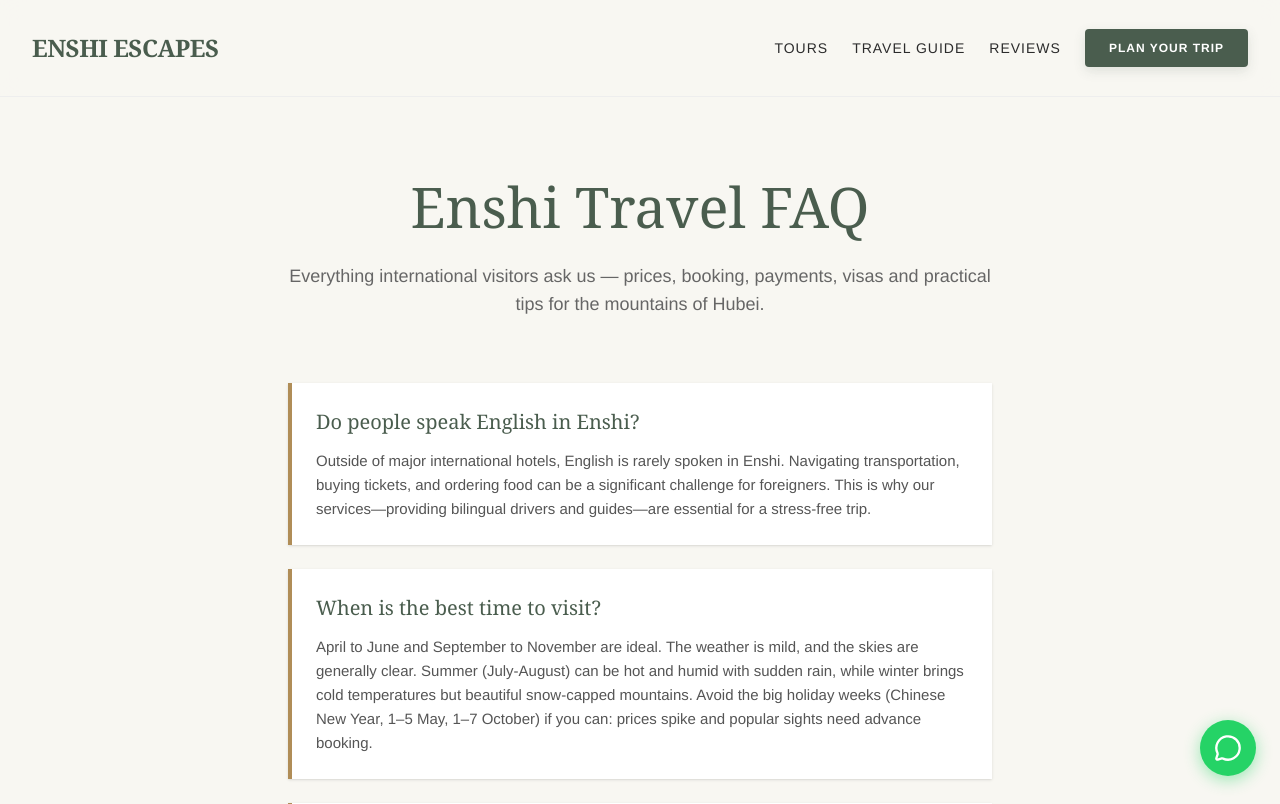
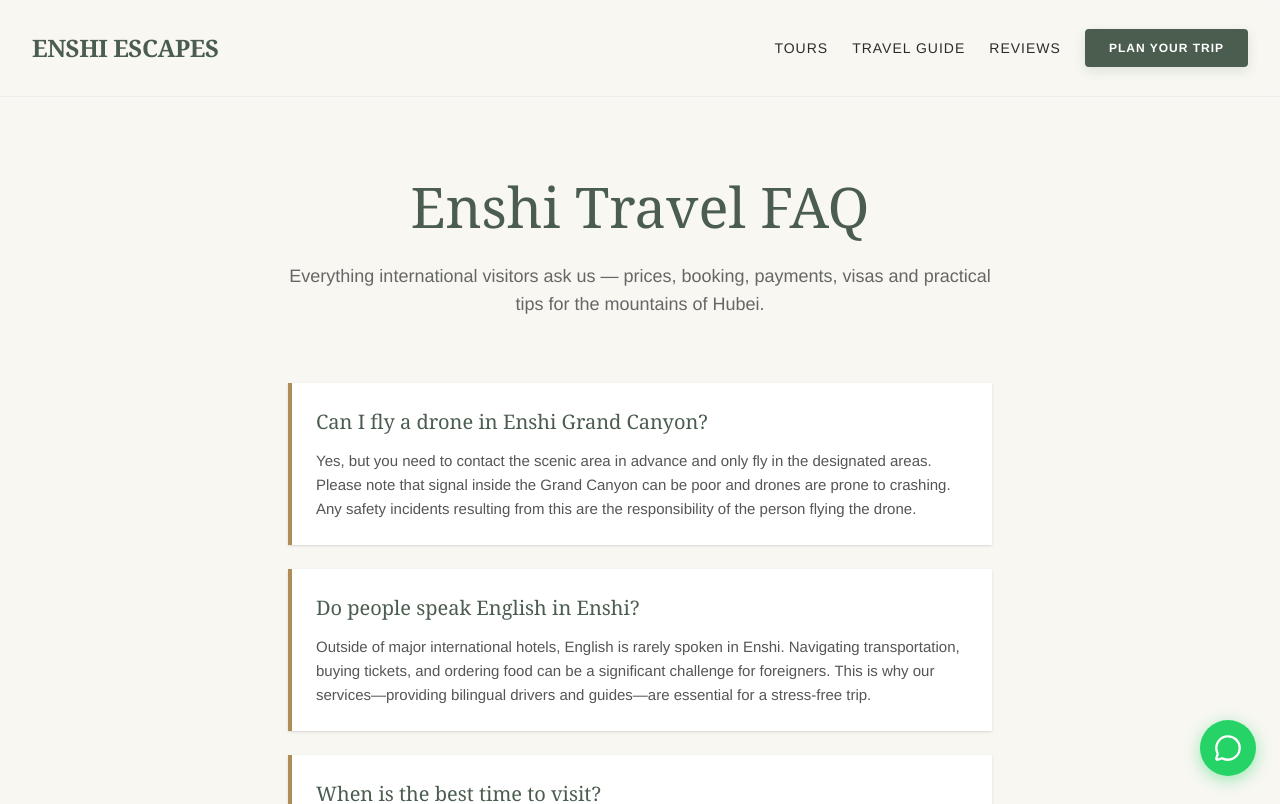
Before and after one commit to victoryang0605/enshi-escape, a React (Vite) app: page /faq in a window 1280 px wide. Shown: the top 804 px of the page. Built offline with nearby package versions, Linux system fonts and the light colour scheme.

Commit message:
FAQ: move drone question to the top of the list (high interest)

```diff
--- a/src/data/faq.ts
+++ b/src/data/faq.ts
@@ -6,6 +6,10 @@ export interface FaqItem {
 }
 
 export const faqs: FaqItem[] = [
+    {
+      q: "Can I fly a drone in Enshi Grand Canyon?",
+      a: "Yes, but you need to contact the scenic area in advance and only fly in the designated areas. Please note that signal inside the Grand Canyon can be poor and drones are prone to crashing. Any safety incidents resulting from this are the responsibility of the person flying the drone."
+    },
     {
       q: "Do people speak English in Enshi?",
       a: "Outside of major international hotels, English is rarely spoken in Enshi. Navigating transportation, buying tickets, and ordering food can be a significant challenge for foreigners. This is why our services—providing bilingual drivers and guides—are essential for a stress-free trip."
@@ -153,9 +157,5 @@ export const faqs: FaqItem[] = [
     {
       q: "How many days do I need if I'm visiting both Enshi and Zhangjiajie?",
       a: "Plan 6–7 days in total. Enshi needs 2–3 nights (Grand Canyon, Tenglong Cave or Pingshan Canyon, plus a buffer day for fog), and Zhangjiajie needs 3 days (two in the national park, one for Tianmen Mountain), plus the transit day between them. For that transit, travelers have reported a direct bus for around ¥25 taking roughly 4 hours — that figure is what other travelers reported, not our price — while a private transfer is faster, door to door, and lets you reshuffle days around fog. One tip that keeps coming up: base in Wulingyuan for Zhangjiajie, and do not pre-book four rigid days there — keep the block loose and take the first clear morning into the park."
-    },
-    {
-      q: "Can I fly a drone in Enshi Grand Canyon?",
-      a: "Yes, but you need to contact the scenic area in advance and only fly in the designated areas. Please note that signal inside the Grand Canyon can be poor and drones are prone to crashing. Any safety incidents resulting from this are the responsibility of the person flying the drone."
     }
   ];
```
